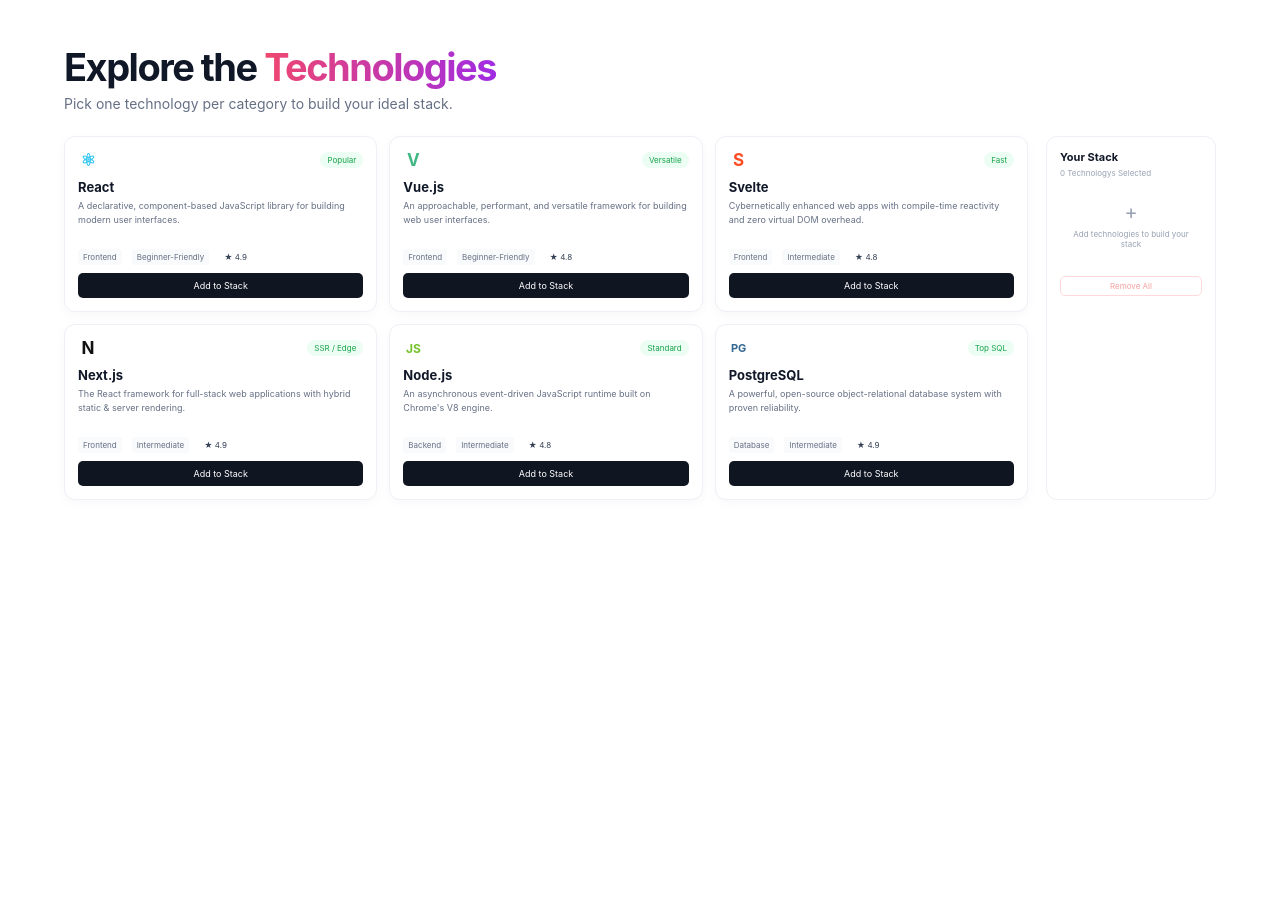
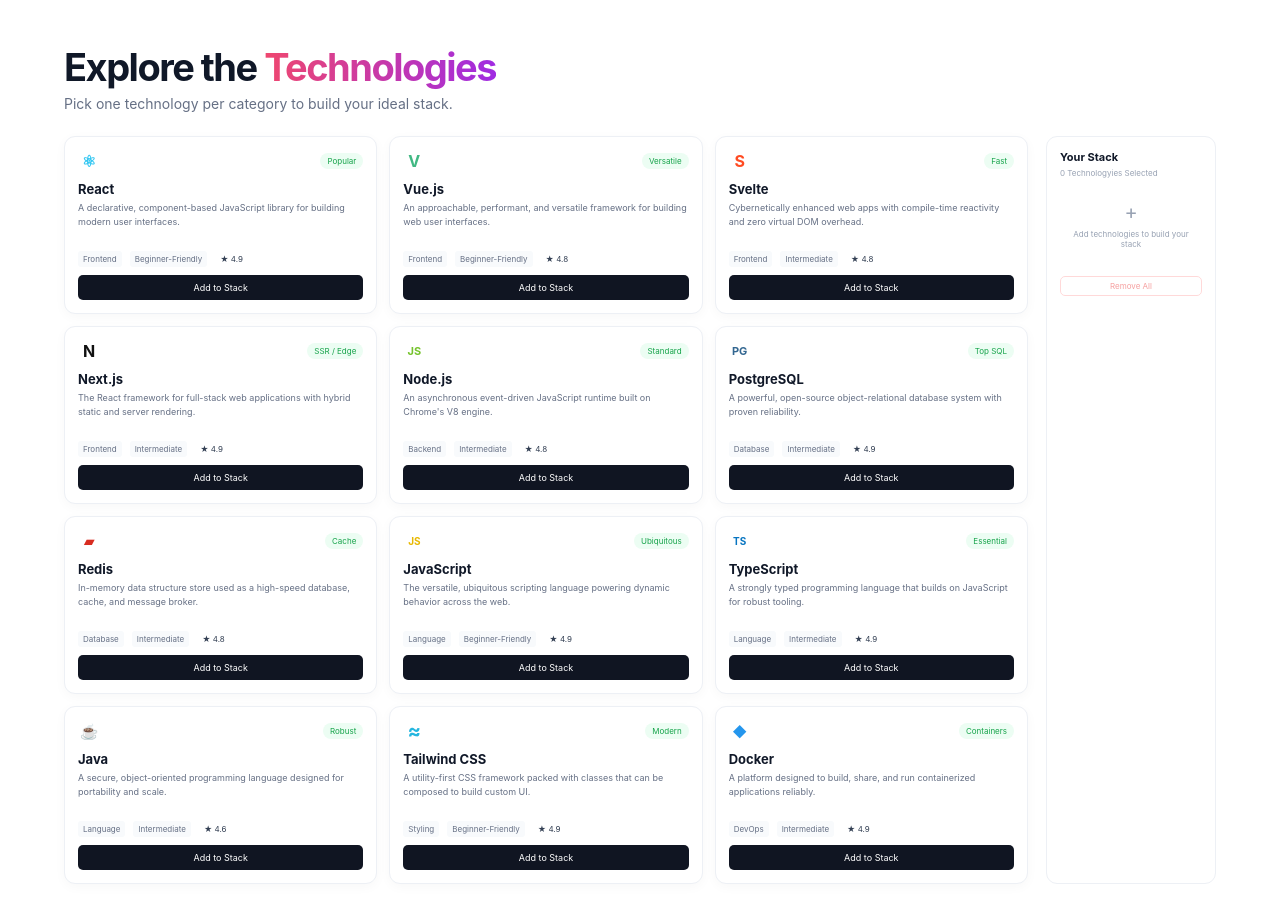
Before and after one commit to affanbhu/Assignment05, a React (Vite) app: page / in a window 1280 px wide. Shown: the part 820-1742 px from the top of the page. Before the commit the page ends 1400 px from the top, so only its background shows below. Built offline with nearby package versions, Linux system fonts and the light colour scheme.

Commit message:
Describe your changes

```diff
--- a/src/components/TechnologySection.css
+++ b/src/components/TechnologySection.css
@@ -40,7 +40,7 @@
   margin-top: 24px;
 }
 
-/* Cards */
+/* Technology Grid */
 
 .technology-grid {
   display: grid;
@@ -48,12 +48,14 @@
   gap: 12px;
 }
 
+/* Card */
+
 .technology-card {
   padding: 13px;
   min-height: 172px;
   border: 1px solid #edf0f5;
   border-radius: 11px;
-  background: white;
+  background: #fff;
   box-shadow: 0 3px 12px rgba(16, 24, 40, 0.03);
   transition: 0.2s;
 }
@@ -63,6 +65,8 @@
   box-shadow: 0 8px 22px rgba(16, 24, 40, 0.07);
 }
 
+/* Card Top */
+
 .card-top {
   display: flex;
   align-items: center;
@@ -70,12 +74,12 @@
 }
 
 .tech-icon {
-  width: 20px;
-  height: 20px;
+  width: 22px;
+  height: 22px;
   display: flex;
   align-items: center;
   justify-content: center;
-  font-size: 17px;
+  font-size: 16px;
   font-weight: 700;
 }
 
@@ -97,13 +101,45 @@
 
 .icon-5 {
   color: #75c32c;
-  font-size: 12px;
+  font-size: 11px;
 }
 
 .icon-6 {
   color: #336791;
   font-size: 11px;
 }
+
+.icon-7 {
+  color: #d82c20;
+  font-size: 13px;
+}
+
+.icon-8 {
+  color: #e8b800;
+  font-size: 10px;
+}
+
+.icon-9 {
+  color: #0875c1;
+  font-size: 10px;
+}
+
+.icon-10 {
+  color: #e31b23;
+  font-size: 15px;
+}
+
+.icon-11 {
+  color: #25b6df;
+  font-size: 20px;
+}
+
+.icon-12 {
+  color: #2496ed;
+  font-size: 14px;
+}
+
+/* Badge */
 
 .tech-badge {
   padding: 3px 7px;
@@ -112,6 +148,8 @@
   color: #16a34a;
   background: #ecfdf3;
 }
+
+/* Card Text */
 
 .technology-card h3 {
   margin: 9px 0 4px;
@@ -127,12 +165,12 @@
   line-height: 1.5;
 }
 
-/* Card information */
+/* Card Info */
 
 .tech-info {
   display: flex;
   align-items: center;
-  gap: 10px;
+  gap: 8px;
   margin: 8px 0;
   color: #667085;
   font-size: 8px;
@@ -146,17 +184,17 @@
 
 .rating {
   color: #344054 !important;
-  background: white !important;
+  background: #fff !important;
 }
 
-/* Add button */
+/* Add Button */
 
 .add-button {
   width: 100%;
   height: 25px;
   border: 0;
   border-radius: 5px;
-  color: white;
+  color: #fff;
   background: #101522;
   font-size: 9px;
   cursor: pointer;
@@ -175,14 +213,14 @@
   cursor: default;
 }
 
-/* Your Stack */
+/* Stack */
 
 .stack-panel {
   min-height: 172px;
   padding: 13px;
   border: 1px solid #edf0f5;
   border-radius: 11px;
-  background: white;
+  background: #fff;
 }
 
 .stack-panel h3 {
@@ -201,6 +239,8 @@
   min-height: 75px;
 }
 
+/* Empty Stack */
+
 .empty-stack {
   text-align: center;
   padding: 12px 4px;
@@ -216,7 +256,7 @@
   font-size: 8px;
 }
 
-/* Selected item */
+/* Selected Technology */
 
 .selected-item {
   display: flex;
@@ -259,7 +299,7 @@
   color: #ef4444;
 }
 
-/* Remove all */
+/* Remove All */
 
 .remove-all {
   width: 100%;
@@ -267,7 +307,7 @@
   margin-top: 10px;
   border: 1px solid #ffb4b4;
   border-radius: 5px;
-  background: white;
+  background: #fff;
   color: #ef4444;
   font-size: 8px;
   cursor: pointer;
--- a/src/components/TechnologySection.tsx
+++ b/src/components/TechnologySection.tsx
@@ -50,7 +50,7 @@
     id: 4,
     name: "Next.js",
     description:
-      "The React framework for full-stack web applications with hybrid static & server rendering.",
+      "The React framework for full-stack web applications with hybrid static and server rendering.",
     category: "Frontend",
     level: "Intermediate",
     rating: 4.9,
@@ -79,13 +79,81 @@
     badge: "Top SQL",
     icon: "PG",
   },
+  {
+    id: 7,
+    name: "Redis",
+    description:
+      "In-memory data structure store used as a high-speed database, cache, and message broker.",
+    category: "Database",
+    level: "Intermediate",
+    rating: 4.8,
+    badge: "Cache",
+    icon: "▰",
+  },
+  {
+    id: 8,
+    name: "JavaScript",
+    description:
+      "The versatile, ubiquitous scripting language powering dynamic behavior across the web.",
+    category: "Language",
+    level: "Beginner-Friendly",
+    rating: 4.9,
+    badge: "Ubiquitous",
+    icon: "JS",
+  },
+  {
+    id: 9,
+    name: "TypeScript",
+    description:
+      "A strongly typed programming language that builds on JavaScript for robust tooling.",
+    category: "Language",
+    level: "Intermediate",
+    rating: 4.9,
+    badge: "Essential",
+    icon: "TS",
+  },
+  {
+    id: 10,
+    name: "Java",
+    description:
+      "A secure, object-oriented programming language designed for portability and scale.",
+    category: "Language",
+    level: "Intermediate",
+    rating: 4.6,
+    badge: "Robust",
+    icon: "☕",
+  },
+  {
+    id: 11,
+    name: "Tailwind CSS",
+    description:
+      "A utility-first CSS framework packed with classes that can be composed to build custom UI.",
+    category: "Styling",
+    level: "Beginner-Friendly",
+    rating: 4.9,
+    badge: "Modern",
+    icon: "≈",
+  },
+  {
+    id: 12,
+    name: "Docker",
+    description:
+      "A platform designed to build, share, and run containerized applications reliably.",
+    category: "DevOps",
+    level: "Intermediate",
+    rating: 4.9,
+    badge: "Containers",
+    icon: "◆",
+  },
 ];
 
 function TechnologySection() {
   const [stack, setStack] = useState<Technology[]>([]);
 
   const addToStack = (technology: Technology) => {
-    const alreadyAdded = stack.some((item) => item.id === technology.id);
+    const alreadyAdded = stack.some(
+      (item) => item.id === technology.id
+    );
 
     if (!alreadyAdded) {
       setStack([...stack, technology]);
@@ -104,7 +172,7 @@
     <section className="technology-section">
       <div className="technology-container">
 
-        {/* Heading */}
+        {/* Section Heading */}
         <div className="technology-heading">
           <h2>
             Explore the <span>Technologies</span>
@@ -115,7 +183,7 @@
           </p>
         </div>
 
-        {/* Main Content */}
+        {/* Cards + Stack */}
         <div className="technology-layout">
 
           {/* Technology Cards */}
@@ -126,16 +194,22 @@
               );
 
               return (
-                <div className="technology-card" key={technology.id}>
+                <div
+                  className="technology-card"
+                  key={technology.id}
+                >
+                  <div className="card-top">
 
-                  <div className="card-top">
-                    <div className={`tech-icon icon-${technology.id}`}>
+                    <div
+                      className={`tech-icon icon-${technology.id}`}
+                    >
                       {technology.icon}
                     </div>
 
                     <span className="tech-badge">
                       {technology.badge}
                     </span>
+
                   </div>
 
                   <h3>{technology.name}</h3>
@@ -146,7 +220,9 @@
 
                   <div className="tech-info">
                     <span>{technology.category}</span>
+
                     <span>{technology.level}</span>
+
                     <span className="rating">
                       ★ {technology.rating}
                     </span>
@@ -159,9 +235,10 @@
                     onClick={() => addToStack(technology)}
                     disabled={isSelected}
                   >
-                    {isSelected ? "Added to Stack" : "Add to Stack"}
+                    {isSelected
+                      ? "Added to Stack"
+                      : "Add to Stack"}
                   </button>
-
                 </div>
               );
             })}
@@ -173,7 +250,8 @@
             <h3>Your Stack</h3>
 
             <p className="stack-count">
-              {stack.length} Technology{stack.length !== 1 ? "s" : ""} Selected
+              {stack.length} Technology
+              {stack.length !== 1 ? "ies" : "y"} Selected
             </p>
 
             <div className="selected-stack">
@@ -181,13 +259,20 @@
               {stack.length === 0 ? (
                 <div className="empty-stack">
                   <span>+</span>
-                  <p>Add technologies to build your stack</p>
+
+                  <p>
+                    Add technologies to build your stack
+                  </p>
                 </div>
               ) : (
                 stack.map((technology) => (
-                  <div className="selected-item" key={technology.id}>
-
-                    <div className={`small-icon icon-${technology.id}`}>
+                  <div
+                    className="selected-item"
+                    key={technology.id}
+                  >
+                    <div
+                      className={`small-icon icon-${technology.id}`}
+                    >
                       {technology.icon}
                     </div>
 
@@ -198,11 +283,12 @@
 
                     <button
                       className="remove-button"
-                      onClick={() => removeFromStack(technology.id)}
+                      onClick={() =>
+                        removeFromStack(technology.id)
+                      }
                     >
                       ×
                     </button>
-
                   </div>
                 ))
               )}
```
